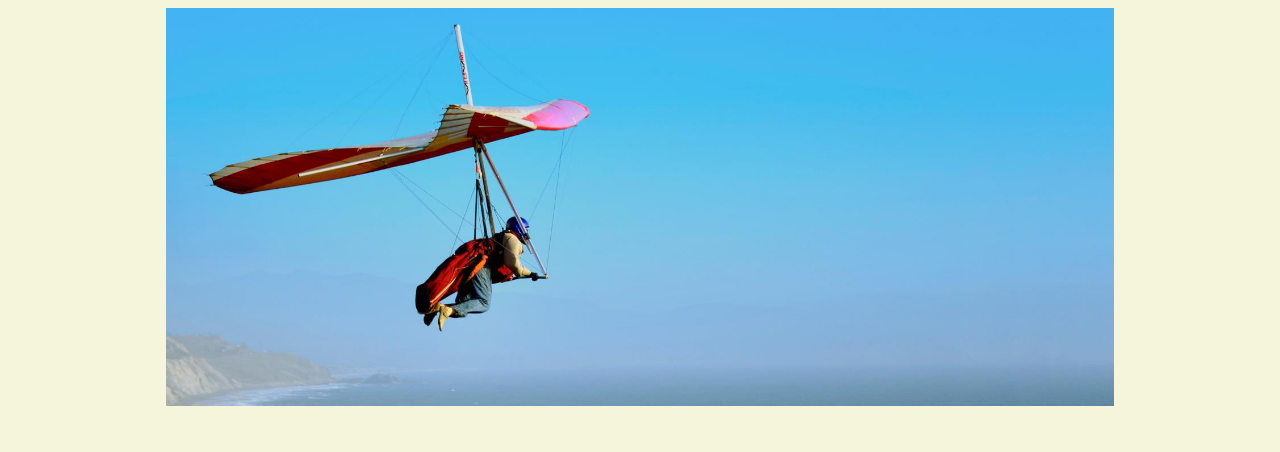
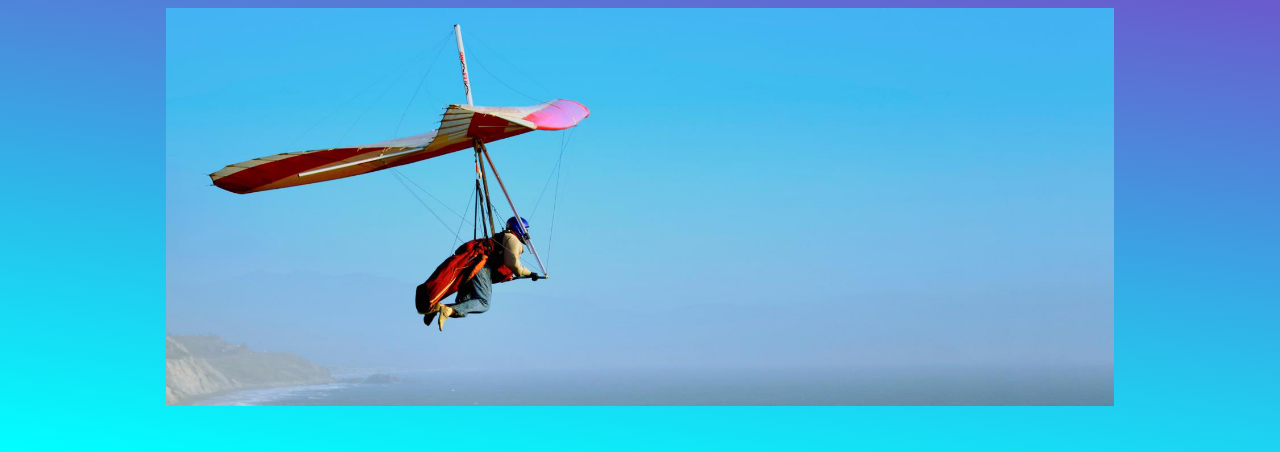
Before and after one commit to Maarthan/manojm.github.io, a plain HTML site: page index.html in a window 1280 px wide. Shown: the top 452 px of the page. Drawn offline with Linux system fonts and the light colour scheme.

Commit message:
Update master.css

```diff
--- a/css/master.css
+++ b/css/master.css
@@ -19,7 +19,7 @@
     /* set the text color to black here */
     /* set the font here */
     /* set the text alignment here */
-    background-color: beige;
+    background-image: linear-gradient(7deg,darkslateblue,cyan,slateblue);
     color: black;
     font-family: Arial, Helvetica, sans-serif;
     text-align: center;
```
